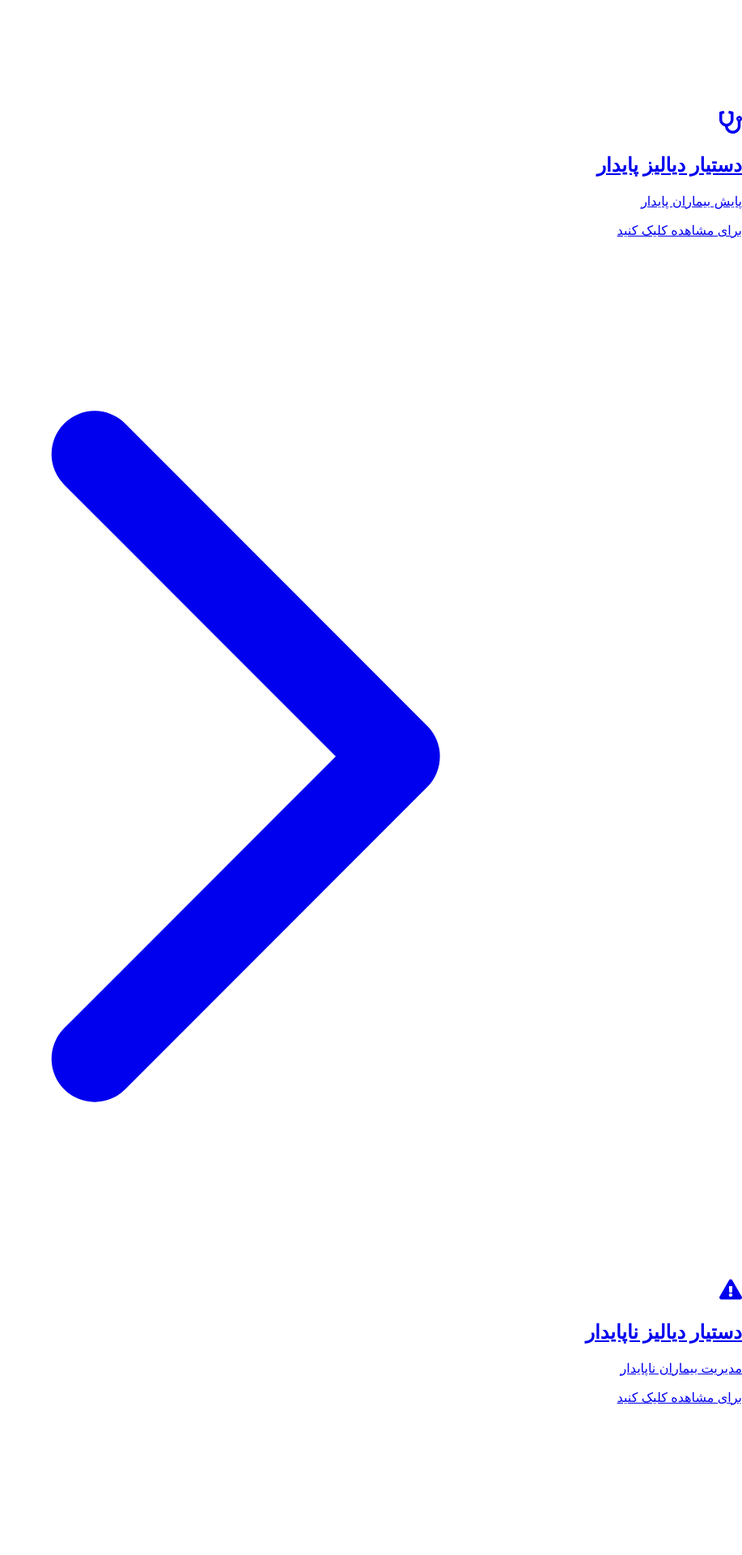
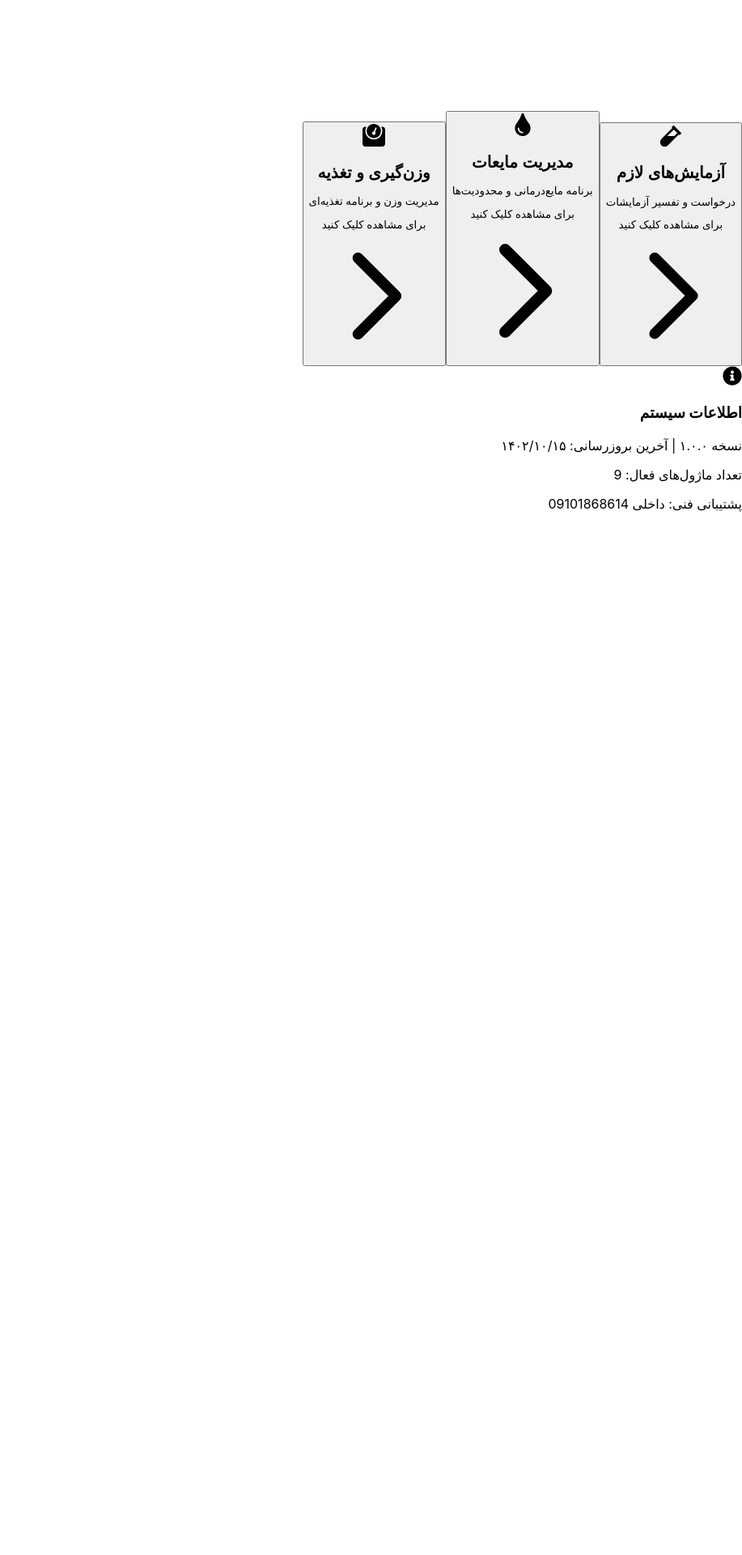
Before and after one commit to mohsenjamalpoor/hemodialys, a React (Create React App) app: page /hemo in a window 1280 px wide. Shown: the part 8900-10820 px from the top of the page at 81% size, without its empty margins (363-1280 px from the left). After the commit the page ends 9548 px from the top, so only its background shows below. Built offline with nearby package versions, Linux system fonts and the light colour scheme; sample sign-in values are in the browser's storage.

Commit message:
new page

```diff
--- a/src/components/HemodialysisHome.jsx
+++ b/src/components/HemodialysisHome.jsx
@@ -97,20 +97,7 @@ export function HemodialysisHome() {
       description: "مدیریت عوارض حین همودیالیز",
       color: "from-teal-500 to-green-600",
     },
-    {
-      to: "/hemo/dialysisAssistant/stable",
-      icon: <FaStethoscope size={28} />,
-      label: "دستیار دیالیز پایدار",
-      description: "پایش بیماران پایدار",
-      color: "from-indigo-500 to-purple-600",
-    },
-    {
-      to: "/hemo/dialysisAssistant/unstable",
-      icon: <FaExclamationTriangle size={28} />,
-      label: "دستیار دیالیز ناپایدار",
-      description: "مدیریت بیماران ناپایدار",
-      color: "from-red-500 to-rose-600",
-    },
+
     {
       to: "#",
       icon: <FaVial size={28} />,
```
